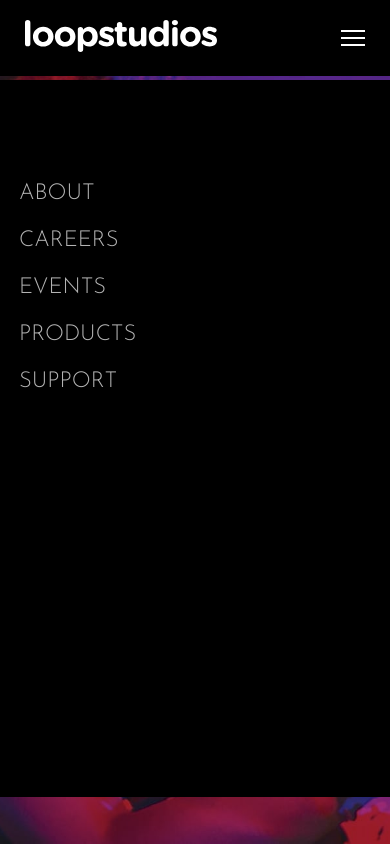
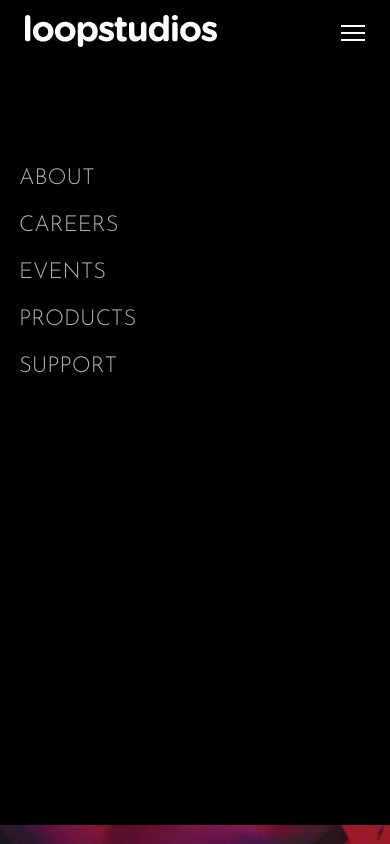
Before and after one commit to ugbeadie/loopstudio, a plain HTML site: page index.html in a window 390 px wide. Both pictures are taken after a click on the picture 353 px from the left and 38 px from the top of the page. Shown: the top 844 px of the page. Drawn offline with Linux system fonts and the light colour scheme.

Commit message:
loopstudio

```diff
--- a/app.js
+++ b/app.js
@@ -13,11 +13,11 @@ burger.addEventListener('click', () => {
     // document.body.classList.toggle('hidden')
 })
 
-// window.addEventListener ('scroll', function() {
-//     let navBar = document.querySelector('nav');
-//     let windowPosition =  window.scrollY > 400;
-//     navBar.classList.toggle('scrolling-active', windowPosition);
-// })
+window.addEventListener ('scroll', function() {
+    let navBar = document.querySelector('nav');
+    let windowPosition =  window.scrollY > 600;
+    navBar.classList.toggle('scrolling-active', windowPosition);
+})
 
 // close.addEventListener('click', () => {
 //     navUl.classList.toggle('active');
--- a/index.html
+++ b/index.html
@@ -12,7 +12,7 @@
 
 </head>
 <body>
-  <section class="hero">
+  <!-- <section class="hero"> -->
     <nav>
       <div class="logo">
         <img src="images/logo.svg" alt="">
@@ -31,10 +31,12 @@
         <!-- <img class="close" src="images/icon-close.svg" alt=""> -->
       </div>
     </nav>
-    <div class="hero-wrapper">
-      <h2>immersive exeriences that delivers</h2>
-    </div>
-  </section>
+    <section class="hero">
+      <div class="hero-wrapper">
+        <h2>immersive exeriences that delivers</h2>
+      </div>
+    </section>
+  <!-- </section> -->
 
 
   <section class="about">
--- a/style.css
+++ b/style.css
@@ -19,18 +19,29 @@ body {
 }
 
 nav {
+  width: 100%;
+  display: flex;
+  justify-content: space-between;
+  align-items: center;
+  padding: 20px 112px;
+  position: absolute;
+  top: 0;
+  z-index: 1;
+}
+
+/* nav {
   display: flex;
   justify-content: space-between;
   align-items: center;
   padding: 30px 112px;
-}
+} */
 
-/* .scrolling-active {
+.scrolling-active {
   background-color: black;
   transition: 0.5s ease-in;
   position: sticky;
   top: 0;
-} */
+}
 
 .hidden {
   overflow: hidden;
@@ -74,7 +85,7 @@ nav h3 {
 .hero-wrapper h2 {
   position: absolute;
   color: var(--white);
-  top: 18%;
+  top: 30%;
   left: 15%;
   font-size: 70px;
   font-weight: 300;
@@ -269,7 +280,7 @@ nav h3 {
   padding-top: 30px;
 }
 .links li a {
-  word-spacing: 20px;
+  padding: 20px;
   color: white;
   text-decoration: none;
 }
@@ -340,6 +351,9 @@ nav h3 {
   .hero-wrapper h2 {
     font-size: 50px;
     padding: 20px 30px;
+  }
+  .nav-items li {
+    padding: 5px;
   }
   .about-wrapper {
     width: 100%;
@@ -412,16 +426,16 @@ nav h3 {
     width: 100%;
   }
   .nav-items li {
-    padding: 20px;
+    padding: 15px;
     text-transform: uppercase;
-    font-size: 30px;
+    font-size: 25px;
     font-weight: 300;
     opacity: 0.7;
   }
   .nav-items li a {
     background-color: var(--verydarkviolet);
     color: white;
-    padding-top: 30px;
+    padding-top: 10px;
   }
   .nav-items.active,
   nav.active {
@@ -435,7 +449,7 @@ nav h3 {
     margin: 0 auto;
     font-size: 50px;
     position: absolute;
-    top: 26%;
+    top: 35%;
     left: 5%;
   }
   .about {
@@ -480,7 +494,7 @@ nav h3 {
     /* height: 100vh; */
   }
   nav {
-    padding: 20px 25px;
+    padding: 15px 25px;
   }
   .burger,
   .imgm {
@@ -503,11 +517,11 @@ nav h3 {
     display: none;
     flex-direction: column;
     width: 100%;
-    height: 85vh;
+    height: 90vh;
     background-color: black;
     margin-top: 20px;
     position: absolute;
-    top: 60px;
+    top: 45px;
     right: 0px;
     z-index: 1;
   }
@@ -536,7 +550,7 @@ nav h3 {
   .hero-wrapper h2 {
     font-size: 42px;
     position: absolute;
-    top: 18%;
+    top: 30%;
     left: 6%;
     padding: 20px;
   }
@@ -648,10 +662,14 @@ nav h3 {
 }
 @media screen and (max-width: 330px) {
   nav {
-    padding: 25px 15px;
+    padding: 15px 20px;
   }
   .hero-wrapper h2 {
     font-size: 30px;
+    margin: 0 auto;
+    position: absolute;
+    top: 35%;
+    left: 5%;
   }
   /* .about-info h1 {
     font-size: 25px;
```
